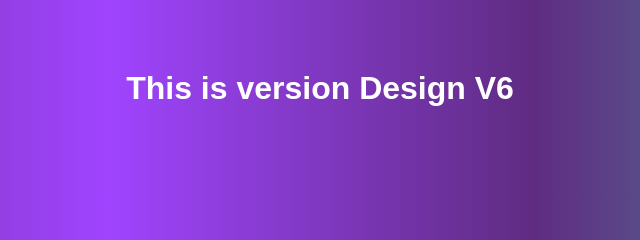
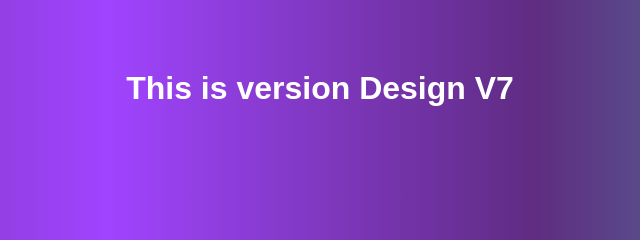
Before and after one commit to rahulshukla29081999/explore-git, a plain HTML site: page index.html in a window 1280 px wide. Shown: the part 312-552 px from the top of the page, 320-960 px from the left. Drawn offline with Linux system fonts and the light colour scheme.

Commit message:
chnages the version to V7

```diff
--- a/index.html
+++ b/index.html
@@ -8,7 +8,7 @@
 </head>
 <body>
 
-    <h1>This is version Design V6</h1>
+    <h1>This is version Design V7</h1>
 
 </body>
 </html>
```
